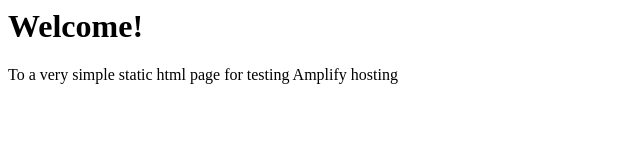
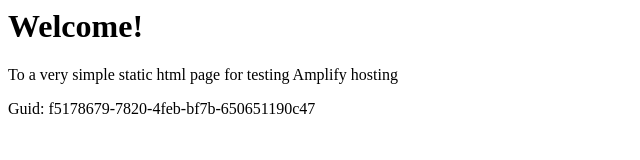
Before and after one commit to aws-aemilia-bah/Github-PR-Commit-Integration-Test-DoNotTouch-Gith-P5X5MO5I-v1-preprod-me-south-1, a website: page src/index.html in a window 1280 px wide. Shown: the whole page, without its empty margins (0-640 px from the left). Drawn offline with Linux system fonts and the light colour scheme.

Commit message:
commit from integ tests

```diff
--- a/src/index.html
+++ b/src/index.html
@@ -1,3 +1,5 @@
+
+
 <html lang="en">
 
 <head>
@@ -10,6 +12,6 @@
 <body>
     <h1>Welcome!</h1>
     <p>To a very simple static html page for testing Amplify hosting</p>
-</body>
+    <p>Guid: f5178679-7820-4feb-bf7b-650651190c47</p></body>
 
 </html>
```
